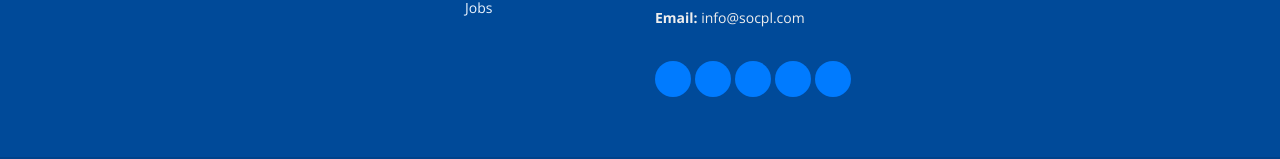
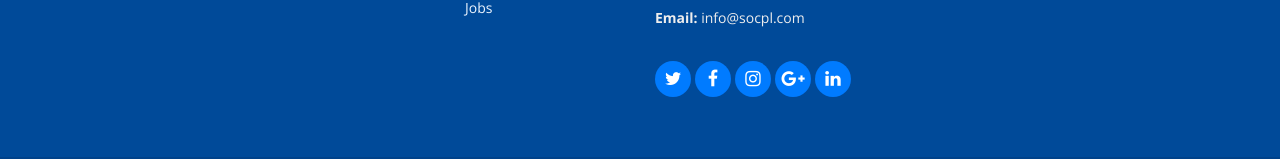
Before and after one commit to AbhinavDobhal/socpl, a React (Create React App) app: page / in a window 1280 px wide. Shown: the part 1277-1436 px from the top of the page. Built offline with nearby package versions, Linux system fonts and the light colour scheme; the HTML template or start-up script is replaced by a standard one.

Commit message:
first commit

```diff
--- a/public/index.html
+++ b/public/index.html
@@ -14,6 +14,11 @@
       rel="stylesheet"
     />
     <link rel="apple-touch-icon" href="%PUBLIC_URL%/logo192.png" />
+
+    <link
+      href="https://stackpath.bootstrapcdn.com/font-awesome/4.7.0/css/font-awesome.min.css"
+      rel="stylesheet"
+    />
     <!--
       manifest.json provides metadata used when your web app is installed on a
       user's mobile device or desktop. See https://developers.google.com/web/fundamentals/web-app-manifest/
--- a/src/assets/css/style.css
+++ b/src/assets/css/style.css
@@ -1,5 +1,4 @@
 @import url("https://stackpath.bootstrapcdn.com/bootstrap/4.4.1/css/bootstrap.min.css");
-@import url("https://cdnjs.cloudflare.com/ajax/libs/font-awesome/5.13.0/css/fontawesome.min.css");
 @import url("https://cdnjs.cloudflare.com/ajax/libs/animate.css/4.0.0/animate.min.css");
 @import url("https://cdnjs.cloudflare.com/ajax/libs/ionicons/5.0.1/collection/components/icon/icon.min.css");
 
```
